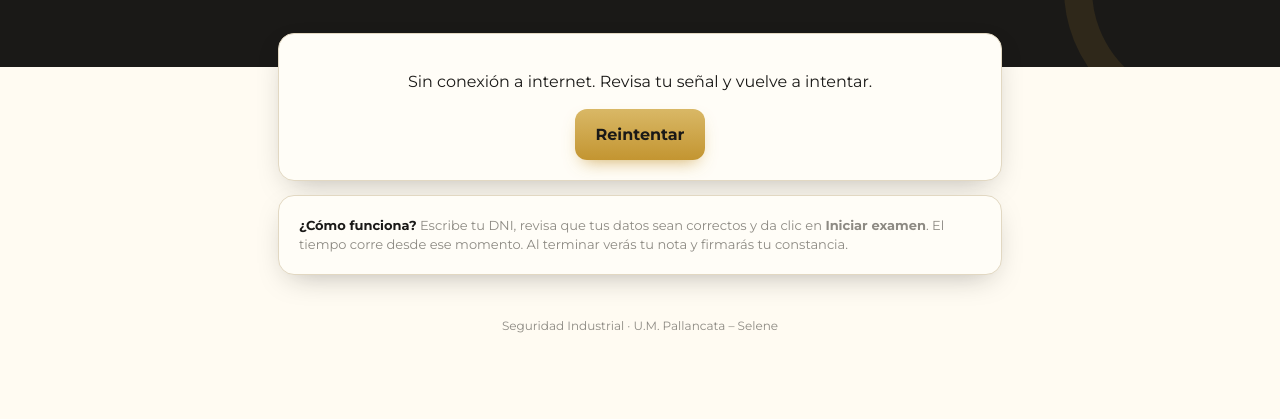
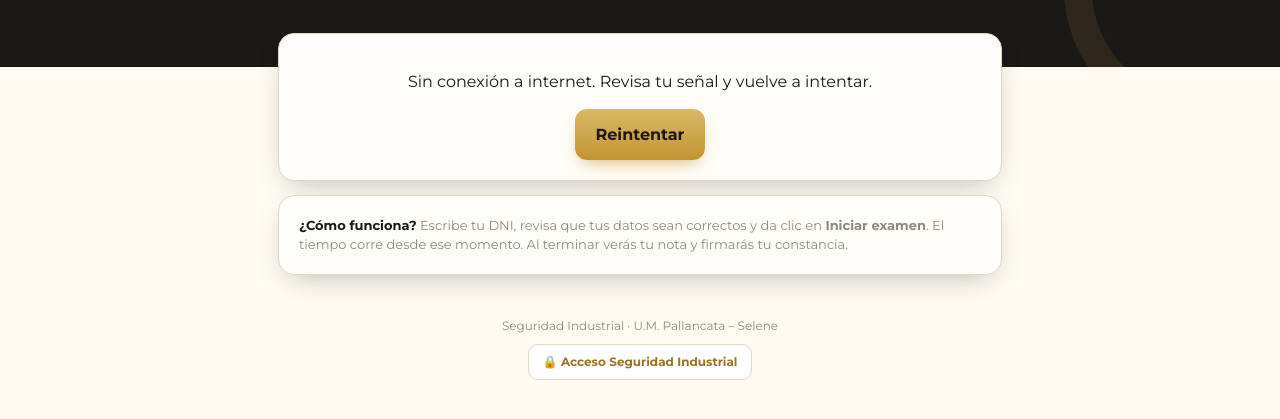
Before and after one commit to Armandex1216/Examenes-Seguridad-Industrial, a plain HTML site: page index.html in a window 1280 px wide. Shown: the part 213-632 px from the top of the page. Drawn offline with Linux system fonts and the light colour scheme; no server answers.

Commit message:
Enlace de acceso al panel y ruta /admin
Co-Authored-By: Claude Opus 5.5 <noreply@anthropic.com>
Claude-Session: https://claude.ai/code/session_015KTc8cU89hEfoyNiYWFKH3

```diff
--- a/index.html
+++ b/index.html
@@ -120,7 +120,7 @@
 <!-- ============ CONSTANCIA ============ -->
 <section id="v-constancia" class="hide"></section>
 
-<div class="foot noprint" id="pie">Seguridad Industrial · U.M. Pallancata – Selene</div>
+<div class="foot noprint" id="pie">Seguridad Industrial · U.M. Pallancata – Selene<br><a href="admin.html" style="display:inline-block;margin-top:10px;color:var(--gold3);font-weight:700;text-decoration:none;border:1px solid var(--line);padding:8px 14px;border-radius:10px;background:#fff">🔒 Acceso Seguridad Industrial</a></div>
 
 <script src="lib/qrcode.js"></script>
 <script src="js/banco.js"></script>
```
Also changed, not shown: vercel.json (added).
